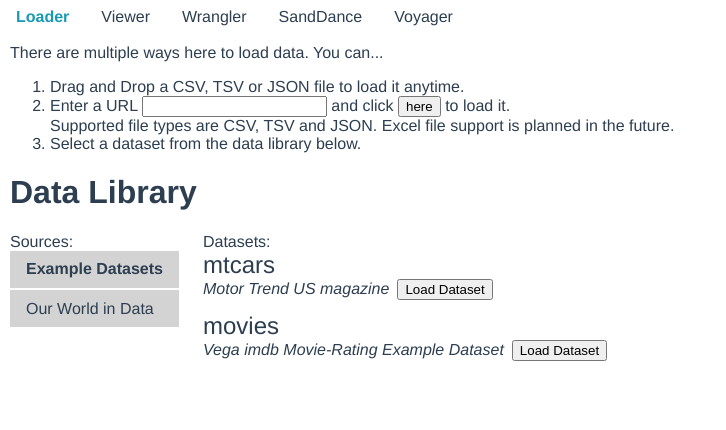
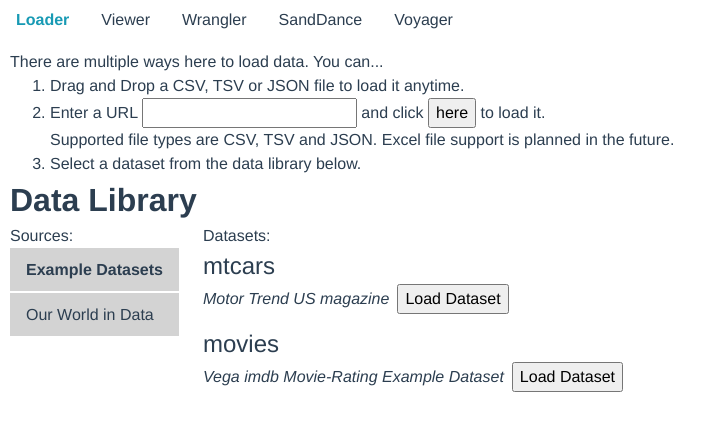
Before and after one commit to jansim/data-studio, a Vue app: page / in a window 1280 px wide. Shown: the top 430 px of the page, without its empty margins (0-726 px from the left). Built offline with nearby package versions, Linux system fonts and the light colour scheme.

Commit message:
Update basic starting styles akin to reset.css

```diff
--- a/src/global.css
+++ b/src/global.css
@@ -1,4 +1,54 @@
+/* More modern base styles by https://www.joshwcomeau.com/css/custom-css-reset/ */
+
+/*
+1. Use a more-intuitive box-sizing model.
+*/
+*, *::before, *::after {
+  box-sizing: border-box;
+}
+/*
+2. Remove default margin
+*/
+* {
+  margin: 0;
+}
+/*
+3. Allow percentage-based heights in the application
+*/
 html, body {
-  margin: 0;
   height: 100%;
 }
+/*
+Typographic tweaks!
+  4. Add accessible line-height
+  5. Improve text rendering
+*/
+body {
+  line-height: 1.5;
+  -webkit-font-smoothing: antialiased;
+}
+/*
+6. Improve media defaults
+*/
+img, picture, video, canvas, svg {
+  display: block;
+  max-width: 100%;
+}
+/*
+7. Remove built-in form typography styles
+*/
+input, button, textarea, select {
+  font: inherit;
+}
+/*
+8. Avoid text overflows
+*/
+p, h1, h2, h3, h4, h5, h6 {
+  overflow-wrap: break-word;
+}
+/*
+9. Create a root stacking context
+*/
+#app {
+  isolation: isolate;
+}
```
